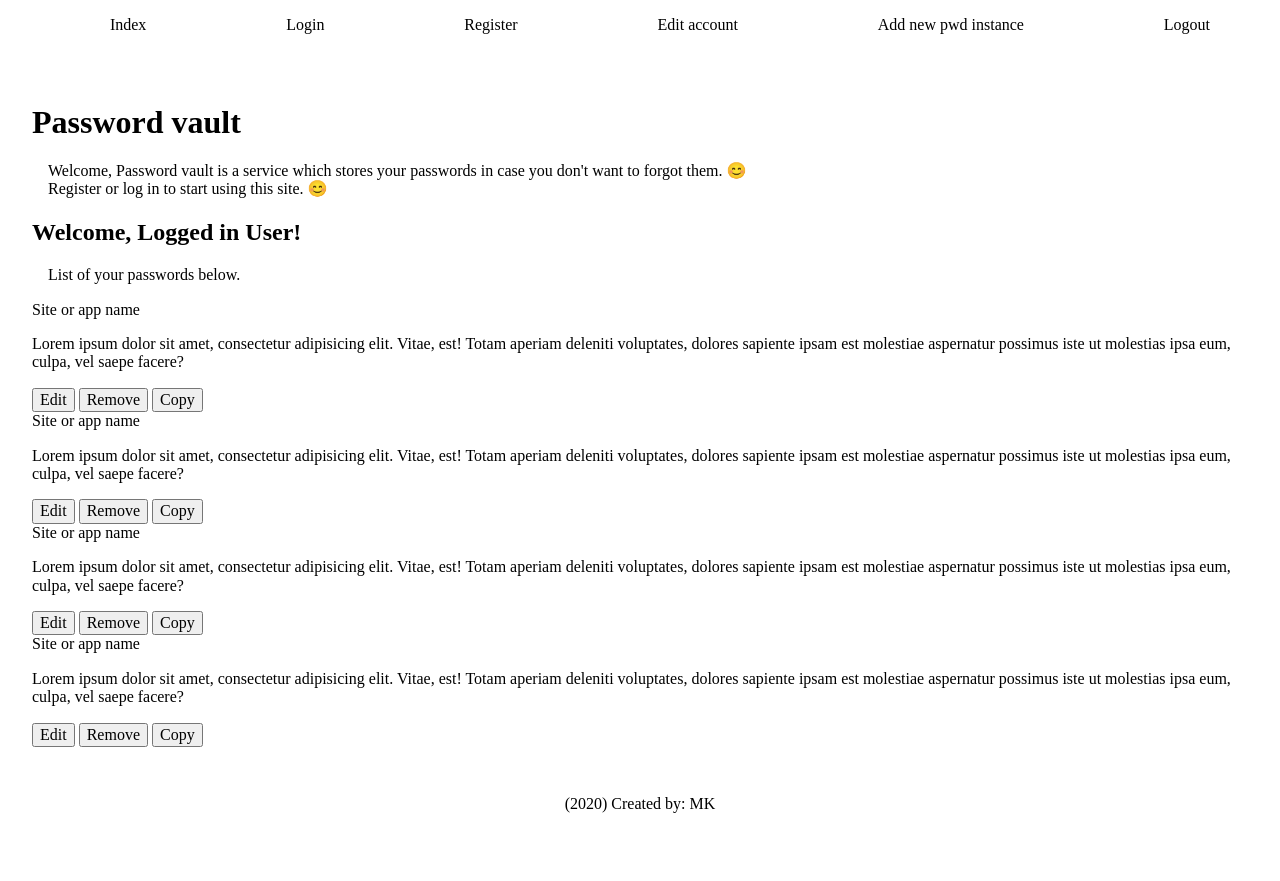
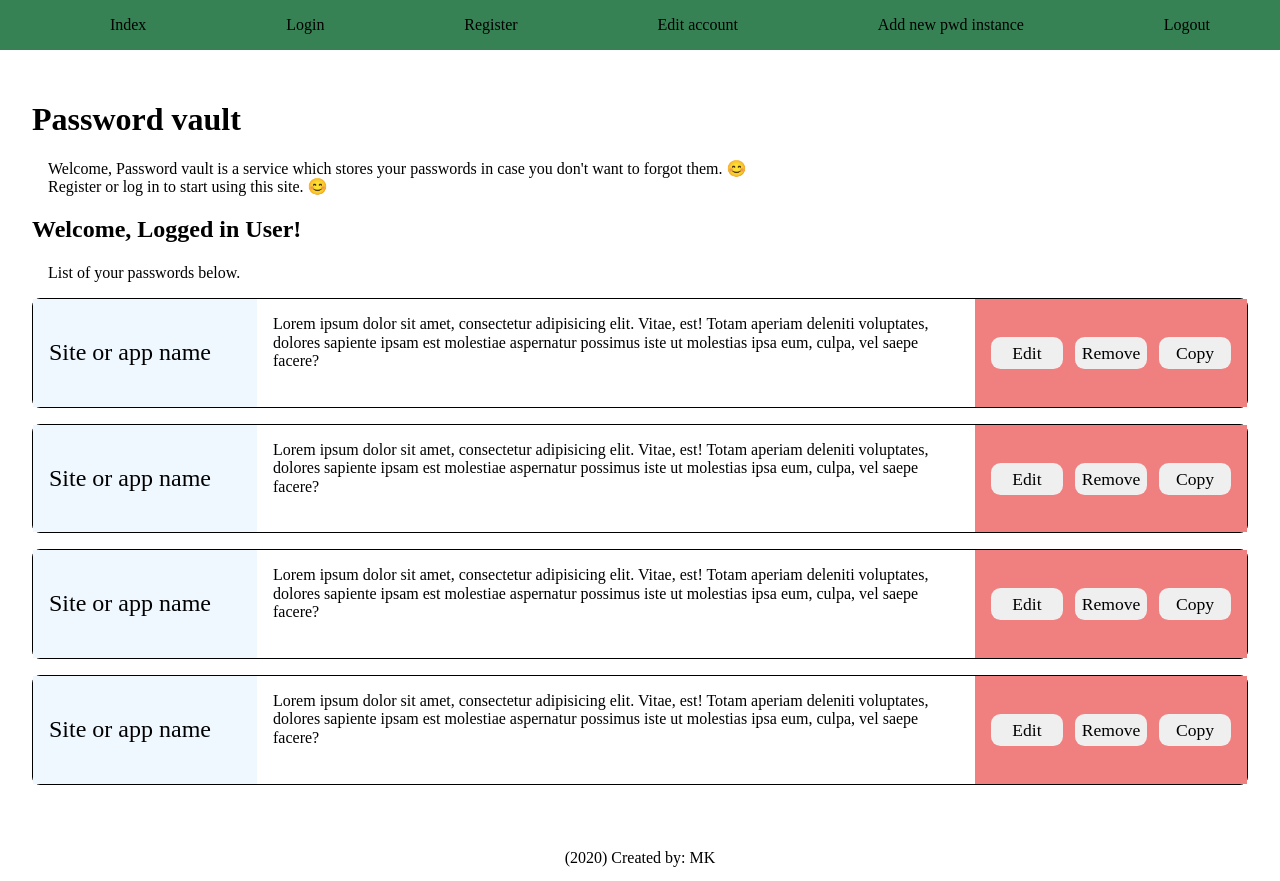
Before and after one commit to Raviraven/html-password-vault-template, a website: page src/content/index.html in a window 1280 px wide. Before the commit the page ends 829 px from the top, so only its background shows below. Drawn offline with nearby package versions, Linux system fonts and the light colour scheme; files that its build step writes are made by us from their sources.

Commit message:
scss: password instances styles updated

```diff
--- a/src/content/index.html
+++ b/src/content/index.html
@@ -1,42 +1,27 @@
 <!DOCTYPE html>
 <html lang="en">
+
 <head>
   <meta charset="UTF-8" />
   <meta name="viewport" content="width=device-width, initial-scale=1.0" />
   <meta http-equiv="X-UA-Compatible" content="ie=edge" />
   <title>Password vault</title>
-    <meta
-      name="description"
-      content="Password vault created for storing passwords per user account"
-    />
+  <meta name="description" content="Password vault created for storing passwords per user account" />
 
   <meta property="og:title" content="" />
   <meta property="og:description" content="" />
-    <meta
-      property="og:url"
-      content="https://raviraven.github.io/html-password-vault-template/"
-    />
-    <meta
-      property="og:image"
-      content="https://raviraven.github.io/html-password-vault-template/assets/img/cover.png"
-    />
+  <meta property="og:url" content="https://raviraven.github.io/html-password-vault-template/" />
+  <meta property="og:image" content="https://raviraven.github.io/html-password-vault-template/assets/img/cover.png" />
 
   <link rel="manifest" href="manifest.json" />
   <meta name="apple-mobile-web-app-capable" content="yes" />
-    <link
-      rel="apple-touch-icon"
-      sizes="192x192"
-      href="assets/pwa/icons/icon-192x192.png"
-    />
+  <link rel="apple-touch-icon" sizes="192x192" href="assets/pwa/icons/icon-192x192.png" />
 
-    <link
-      rel="icon"
-      type="image/png"
-      href="assets/pwa/icons/icon-192x192.png"
-    />
+  <link rel="icon" type="image/png" href="assets/pwa/icons/icon-192x192.png" />
 
   <link rel="stylesheet" href="css/main.css" />
 </head>
+
 <body>
   <header class="site-header">
     <nav class="navigation">
@@ -49,10 +34,7 @@
         <li class="navigation__item"><a class="navigation__link" href="#">Add new pwd instance</a></li>
         <li class="navigation__item"><a class="navigation__link" href="#">Logout</a></li>
       </ul>
-        <button
-          class="navigation__button navigation__button--js"
-          aria-label="Otwórz menu"
-        >
+      <button class="navigation__button navigation__button--js" aria-label="Otwórz menu">
         ☰
       </button>
     </nav>
@@ -85,58 +67,87 @@
       <!-- section which stores other articles with sitepasswords inside -->
 
       <article class="password">
-          <header class="password__header">Site or app name</header>
+        <header class="password__header">
+          <p>
+            Site or app name
+          </p>
+        </header>
         <p class="password__description">
           Lorem ipsum dolor sit amet, consectetur adipisicing elit. Vitae,
           est! Totam aperiam deleniti voluptates, dolores sapiente ipsam est
           molestiae aspernatur possimus iste ut molestias ipsa eum, culpa, vel
           saepe facere?
         </p>
-          <button class="password__edit">Edit</button>
-          <button class="password__remove">Remove</button>
-          <button class="password__copy">Copy</button>
+        <div class="password__footer">
+          <div class="password__buttons">
+            <button class="button password__edit">Edit</button>
+            <button class="button password__remove">Remove</button>
+            <button class="button password__copy">Copy</button>
+          </div>
+        </div>
       </article>
 
-
       <article class="password">
-          <header class="password__header">Site or app name</header>
+        <header class="password__header">
+          <p>
+            Site or app name
+          </p>
+        </header>
         <p class="password__description">
           Lorem ipsum dolor sit amet, consectetur adipisicing elit. Vitae,
           est! Totam aperiam deleniti voluptates, dolores sapiente ipsam est
           molestiae aspernatur possimus iste ut molestias ipsa eum, culpa, vel
           saepe facere?
         </p>
-          <button class="password__edit">Edit</button>
-          <button class="password__remove">Remove</button>
-          <button class="password__copy">Copy</button>
+        <div class="password__footer">
+          <div class="password__buttons">
+            <button class="button password__edit">Edit</button>
+            <button class="button password__remove">Remove</button>
+            <button class="button password__copy">Copy</button>
+          </div>
+        </div>
       </article>
 
-
       <article class="password">
-          <header class="password__header">Site or app name</header>
+        <header class="password__header">
+          <p>
+            Site or app name
+          </p>
+        </header>
         <p class="password__description">
           Lorem ipsum dolor sit amet, consectetur adipisicing elit. Vitae,
           est! Totam aperiam deleniti voluptates, dolores sapiente ipsam est
           molestiae aspernatur possimus iste ut molestias ipsa eum, culpa, vel
           saepe facere?
         </p>
-          <button class="password__edit">Edit</button>
-          <button class="password__remove">Remove</button>
-          <button class="password__copy">Copy</button>
+        <div class="password__footer">
+          <div class="password__buttons">
+            <button class="button password__edit">Edit</button>
+            <button class="button password__remove">Remove</button>
+            <button class="button password__copy">Copy</button>
+          </div>
+        </div>
       </article>
 
-
       <article class="password">
-          <header class="password__header">Site or app name</header>
+        <header class="password__header">
+          <p>
+            Site or app name
+          </p>
+        </header>
         <p class="password__description">
           Lorem ipsum dolor sit amet, consectetur adipisicing elit. Vitae,
           est! Totam aperiam deleniti voluptates, dolores sapiente ipsam est
           molestiae aspernatur possimus iste ut molestias ipsa eum, culpa, vel
           saepe facere?
         </p>
-          <button class="password__edit">Edit</button>
-          <button class="password__remove">Remove</button>
-          <button class="password__copy">Copy</button>
+        <div class="password__footer">
+          <div class="password__buttons">
+            <button class="button password__edit">Edit</button>
+            <button class="button password__remove">Remove</button>
+            <button class="button password__copy">Copy</button>
+          </div>
+        </div>
       </article>
 
     </section>
@@ -147,4 +158,5 @@
   </footer>
   <script src="js/main.js"></script>
 </body>
+
 </html>
--- a/src/scss/_variables.scss
+++ b/src/scss/_variables.scss
@@ -1,2 +1,9 @@
 $violet: #000;
 $yellow: #F9C802;
+$header: #368254;
+$password_header:aliceblue;
+
+$phone: 650px;
+$tablet: 960px;
+
+$password_buttons_height: 2rem;
--- a/src/scss/main.scss
+++ b/src/scss/main.scss
@@ -1,60 +1,145 @@
 @import "_normalize";
 @import "_variables";
-
 
 html {
   box-sizing: border-box;
 }
 
-*, *:before, *:after {
+*,
+*:before,
+*:after {
   box-sizing: inherit;
 }
 
 body {
   min-height: 100vh;
 
-  // display: flex;
-  // flex-direction: column;
-  // justify-content: space-between;
-
   display: grid;
-  grid-template-areas: "header" "content" "footer";
+  grid-template-rows: 3rem 1fr 3rem;
 }
 
-.main{
-  padding: 32px;
-  grid-area: content;
+.button {
+  border-radius: 0.6rem;
+  min-width: 4.5rem;
+  border: none;
+  //max-height: 2rem;
+  //height: 100%;
+  font-size: 1.1rem;
+}
 
-  &__description{
-    &--paragraph{
-      padding-left: 16px;
+.main {
+  padding: 2rem;
+  grid-row: 2;
+
+  &__description {
+    &--paragraph {
+      padding-left: 1rem;
     }
   }
 }
 
-.navigation{
-  grid-area: header;
-  &__button{
+.navigation {
+  grid-row: 1;
+  &__button {
     display: none;
     border: none;
     outline: none;
+
+    position: absolute;
+    top: 1rem;
+    right: 1rem;
+
+    @media screen and (max-width: $phone) {
+      display: block;
+    }
   }
 
-  &__link{
+  &__item {
+    @media screen and (max-width: $phone) {
+      margin-bottom: 1rem;
+    }
+  }
+
+  &__link {
     text-decoration: none;
     color: black;
   }
 
-  &__list{
+  &__list {
     display: flex;
     justify-content: space-around;
     list-style: none;
+
+    @media screen and (max-width: $phone) {
+      flex-direction: column;
+      display: none;
+
+      margin: 0;
+      padding: 1rem;
+    }
   }
-
 }
 
-.footer{
-  grid-area: footer;
+.footer {
+  grid-row: 3;
   display: flex;
   justify-content: center;
 }
+
+.password {
+  border: solid black 0.1rem;
+  margin-bottom: 1rem;
+  padding: 0; //1rem;
+  border-radius: 0.5rem;
+  // display: flex;
+  // justify-content: space-between;
+  // align-items: center;
+  display: grid;
+  grid-template-columns: 14rem 1fr 17rem;
+
+  &__buttons {
+    display: flex;
+    justify-content: space-between;
+
+    height: 100%;
+    max-height: $password_buttons_height;
+
+    min-width: 15rem;
+  }
+
+  &__description {
+    padding: 1rem;
+    margin: 0;
+  }
+
+  &__footer {
+    display: flex;
+    justify-content: flex-end;
+    align-items: center;
+    background: lightcoral;
+
+    padding: 1rem;
+  }
+
+  &__header {
+    background: $password_header;
+    margin: 0;
+    padding: 1rem;
+    font-size: 1.5rem;
+    align-items: center;
+  }
+}
+
+.site-header {
+  z-index: 10;
+  position: fixed;
+  left: 0;
+  top: 0;
+  width: 100%;
+
+  background: $header;
+
+  @media screen and (max-width: $phone) {
+    min-height: 3rem;
+  }
+}
```
Lines whose indentation alone changed are shown as unchanged.
